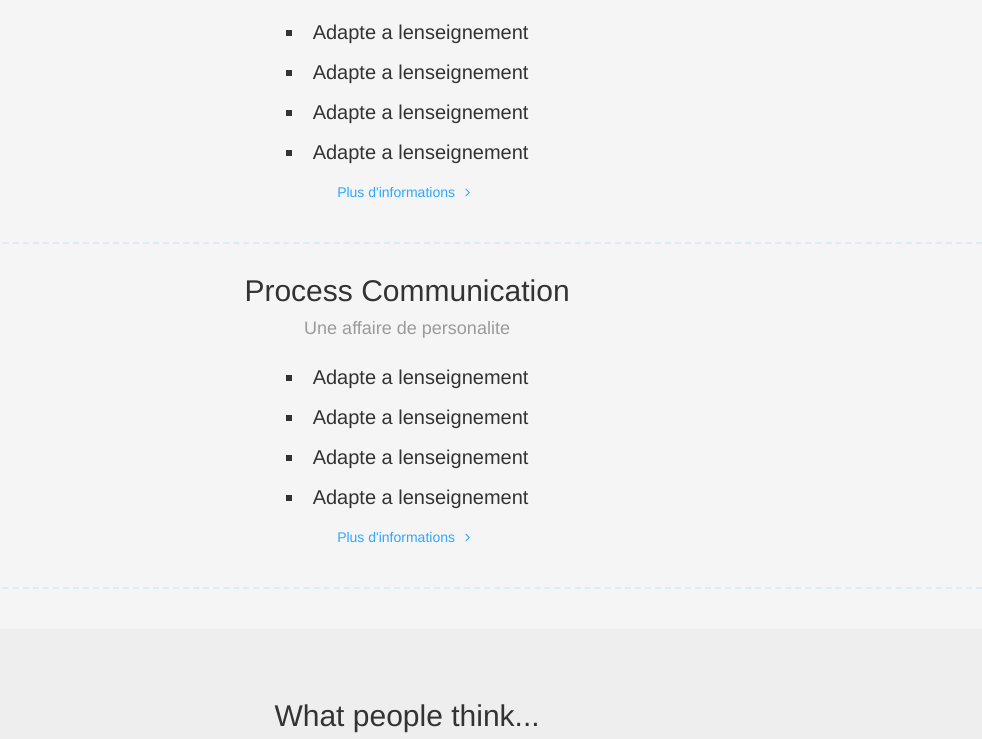
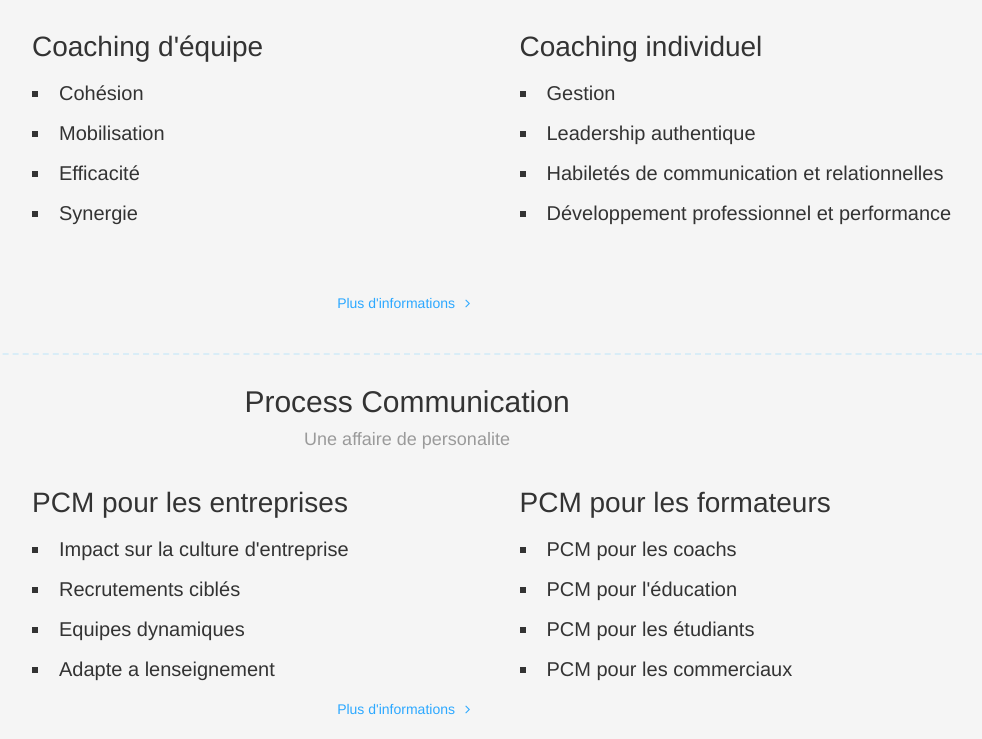
Before and after one commit to nabilfandi/nabilfandi.github.io, a plain HTML site: page index.html in a window 1280 px wide. Shown: the part 741-1480 px from the top of the page, without its empty margins (233-1215 px from the left). Drawn offline with nearby package versions, Linux system fonts and the light colour scheme; a web font is replaced by a local one.

Commit message:
WIP index

```diff
--- a/assets/css/style.css
+++ b/assets/css/style.css
@@ -69,8 +69,8 @@ ul.list-style li {
 }
 .separator-bottom {
   border-bottom: 2px dashed #D9EDF7;
+  margin-top: 50px;
   padding-bottom: 40px;
-  text-align: center;
 }
 /*     General overwrite     */
 body {
@@ -166,13 +166,13 @@ button::-moz-focus-inner {
   border-color: #05ae0e;
 }
 .btn-warning {
-  border-color: #ff9500;
+  border-color: #A6D331;
   color: #ff9500;
 }
 .btn-warning:hover, .btn-warning:focus, .btn-warning:active, .btn-warning.active, .open > .btn-warning.dropdown-toggle {
   background-color: transparent;
   color: #ed8d00;
-  border-color: #ed8d00;
+  border-color: #fff;
 }
 .btn-warning:disabled, .btn-warning[disabled], .btn-warning.disabled {
   background-color: transparent;
@@ -180,12 +180,12 @@ button::-moz-focus-inner {
 }
 .btn-warning.btn-fill {
   color: white;
-  background-color: #ff9500;
+  background-color: #A6D331;
   opacity: 1;
   filter: alpha(opacity=100);
 }
 .btn-warning.btn-fill:hover, .btn-warning.btn-fill:focus, .btn-warning.btn-fill:active, .btn-warning.btn-fill.active, .open > .btn-warning.btn-fill.dropdown-toggle {
-  background-color: #ed8d00;
+  background-color: #A6D331;
   color: white;
 }
 .btn-warning.btn-fill .caret {
@@ -282,6 +282,12 @@ button::-moz-focus-inner {
 .navbar-nav > li > .dropdown-menu {
   border-radius: 10px;
   margin-top: -5px;
+}
+.navbar-transparent {
+  position: absolute;
+  right: 0;
+  left: 0;
+  z-index: 1030;
 }
 .navbar-transparent .navbar-brand, [class*="navbar-ct"] .navbar-brand {
   color: white;
@@ -639,12 +645,16 @@ button::-moz-focus-inner {
     text-shadow: 0 0 10px rgba(0, 0, 0, 0.27);
     z-index: 3;
     top: 40%;
+    width: 100%;
 }
 .motto h1 {
   font-size: 60px;
 }
 .motto h2 {
   font-size: 20px;
+  width: 50%;
+  margin: 0 auto;
+  line-height: 35px;
 }
 @media (max-width: 767px){
   .logo-container .brand{
--- a/index.html
+++ b/index.html
@@ -49,7 +49,7 @@
 
 </head>
 <body>
-  <nav class="navbar navbar-default navbar-fixed-top navbar-transparent" role="navigation">
+  <nav class="navbar navbar-default  navbar-transparent" role="navigation">
     <div class="container">
       <!-- Brand and toggle get grouped for better mobile display -->
       <div class="navbar-header">
@@ -112,32 +112,58 @@
     <div class="section section-light section-description">
       <div class="container">
         <div class="row">
-          <div class="col-md-12 separator-bottom">
-            <h2>Coaching<br><small>Ameliorer votre vie</small></h2>
+          <h2 class="text-center">Coaching<br><small>Ameliorer votre vie</small></h2>
+          <div class="col-md-offset-2 col-md-5 separator-right">
+            <h3>Coaching d'équipe</h3>
             <ul class="list-style">
-              <li>Adapte a lenseignement</li>
-              <li>Adapte a lenseignement</li>
-              <li>Adapte a lenseignement</li>
+              <li>Cohésion</li>
+              <li>Mobilisation</li>
+              <li>Efficacité</li>
+              <li>Synergie</li>
+            </ul>
+          </div>
+          <div class="col-md-5">
+            <h3>Coaching individuel</h3>
+            <ul class="list-style">
+              <li>Gestion</li>
+              <li>Leadership authentique</li>
+              <li>Habiletés de communication et relationnelles</li>
+              <li>Développement professionnel et performance</li>
+            </ul>
+          </div>
+        </div>
+        <div class="row text-center separator-bottom">
+          <a class="text-center" href="#">Plus d'informations <i class="fa fa-angle-right"></i></a>
+        </div>
+        <div class="row">
+          <h2 class="text-center">Process Communication<br><small>Une affaire de personalite</small></h2>
+          <div class="col-md-offset-2 col-md-5 separator-right">
+            <h3>PCM pour les entreprises</h3>
+            <ul class="list-style">
+              <li>Impact sur la culture d'entreprise</li>
+              <li>Recrutements ciblés</li>
+              <li>Equipes dynamiques</li>
               <li>Adapte a lenseignement</li>
             </ul>
-            <a href="#">Plus d'informations <i class="fa fa-angle-right"></i></a>
           </div>
-          <div class="col-md-12 separator-bottom">
-            <h2>Process Communication<br><small>Une affaire de personalite</small></h2>
+          <div class="col-md-5">
+            <h3>PCM pour les formateurs</h3>
             <ul class="list-style">
-              <li>Adapte a lenseignement</li>
-              <li>Adapte a lenseignement</li>
-              <li>Adapte a lenseignement</li>
-              <li>Adapte a lenseignement</li>
+              <li>PCM pour les coachs</li>
+              <li>PCM pour l'éducation</li>
+              <li>PCM pour les étudiants</li>
+              <li>PCM pour les commerciaux</li>
             </ul>
-            <a href="#">Plus d'informations <i class="fa fa-angle-right"></i></a>
           </div>
+        </div>
+        <div class="row text-center">
+          <a class="text-center" href="#">Plus d'informations <i class="fa fa-angle-right"></i></a>
         </div>
       </div>
     </div>
     <div class="section section-gray section-description">
       <div class="container">
-        <h2 class="tim-title text-center">What people think...</h2>
+        <h2 class="tim-title text-center">Témoignages...</h2>
         <div class="row">
           <div class="col-md-4">
             <div class="card">
@@ -199,7 +225,9 @@
           <br>
           <small>Forever updates and premium support on all packages.</small>
         </h2>
-          <a href="http://www.creative-tim.com/product/paper-kit-pro" class="btn btn-lg btn-warning btn-fill btn-wd"><i class="fa fa-shopping-cart"></i> Buy now for $49* </a>
+        <h3 class="text-center">
+          <a href="#" class="btn btn-lg btn-warning btn-fill btn-wd">On vous appelle </a>
+        </h3>
       </div>
     </div>
   </div>
```
